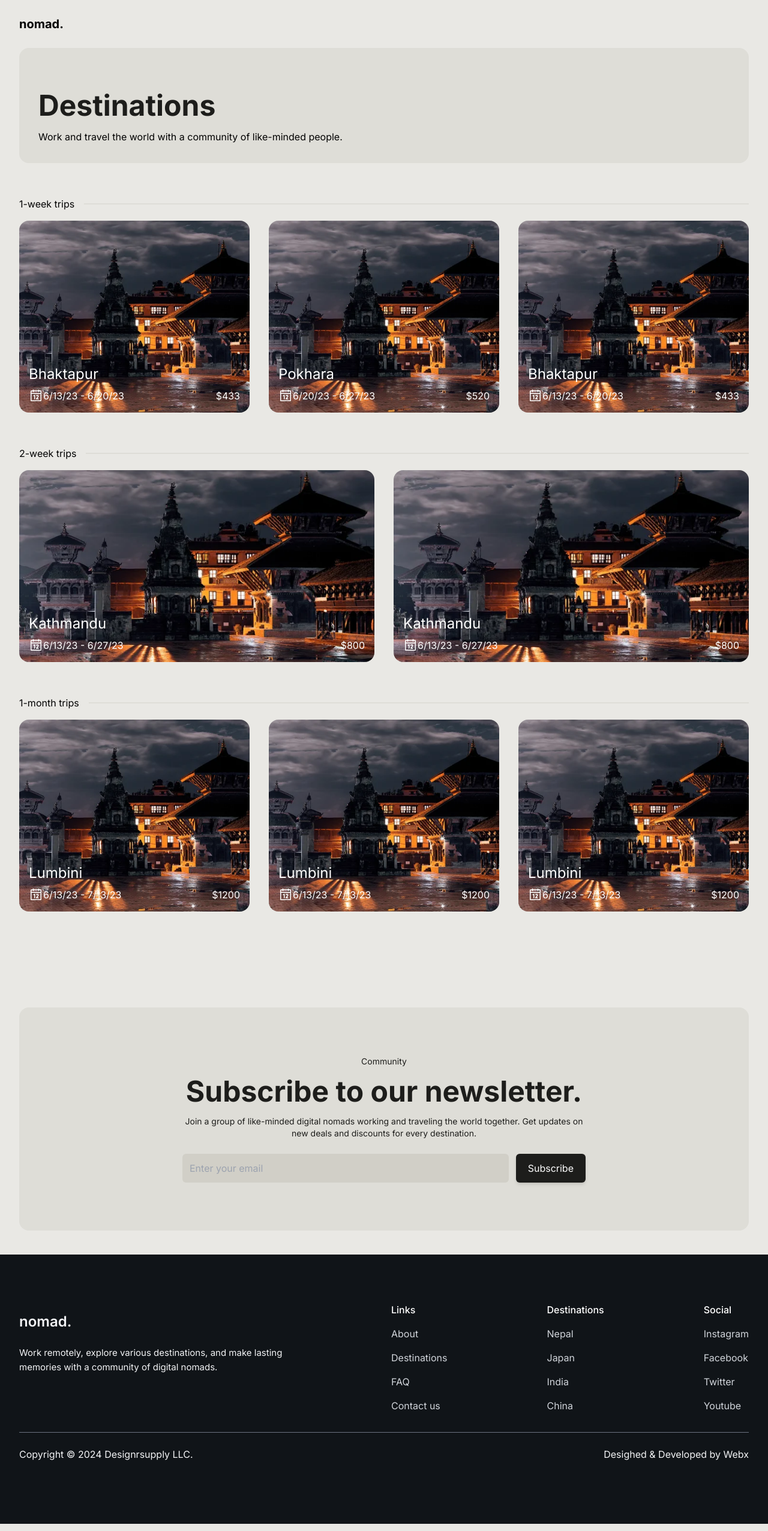
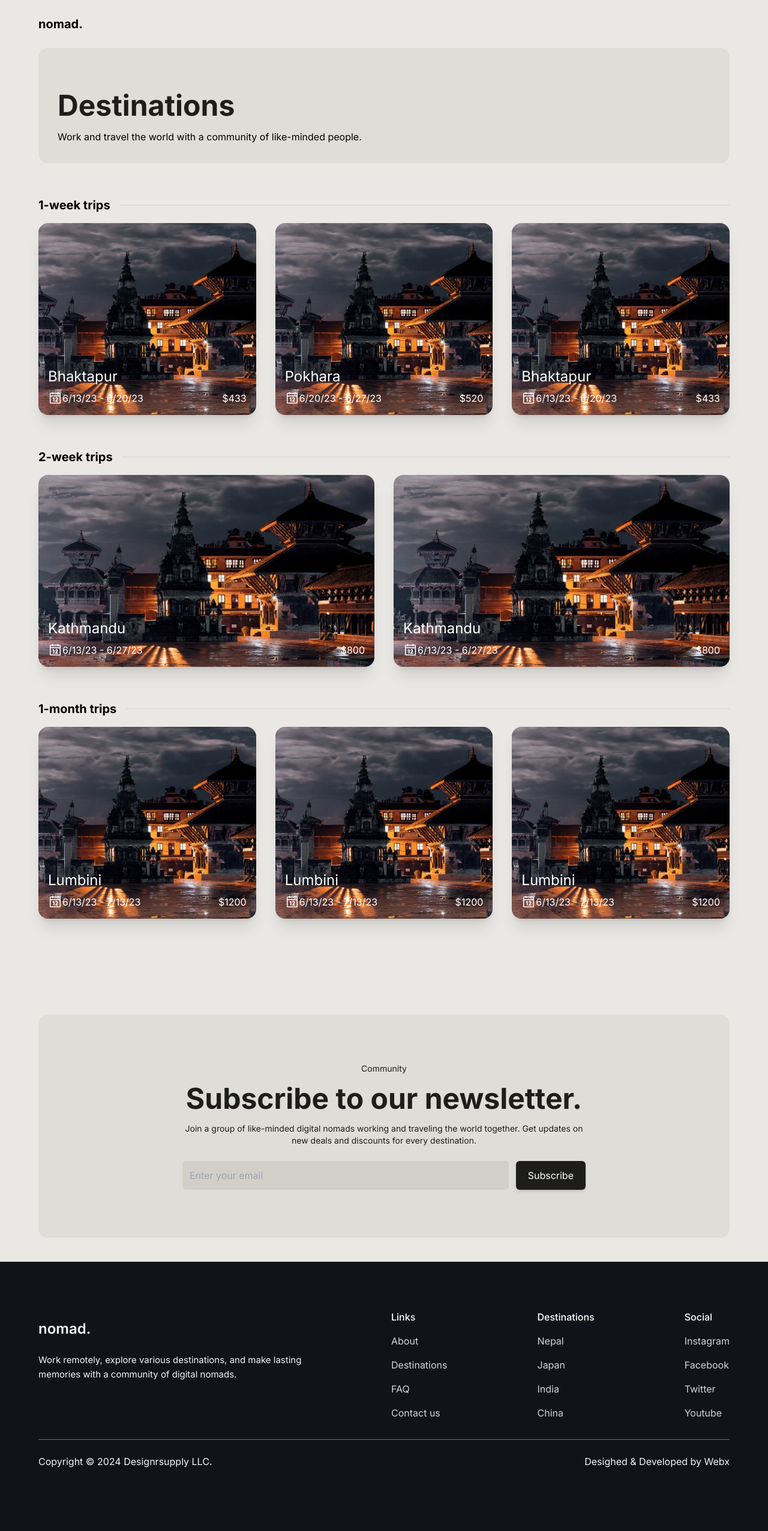
Before and after one commit to harisharanChaulagain/city-tour, a Next.js app: page /destination in a window 1280 px wide. Shown: the whole page at 60% size. Built offline with nearby package versions, Linux system fonts and the light colour scheme; some icons are missing.

Commit message:
padding change

```diff
--- a/app/about/page.tsx
+++ b/app/about/page.tsx
@@ -6,7 +6,7 @@ import pokheraImage from "../../assets/pokhera.jpg";
 export default function Page() {
   return (
     <div className=" py-20">
-      <div className="px-4 md:px-8">
+      <div className="px-4 sm:px-8 md:px-16">
         <h1 className="text-7xl font-bold flex justify-center items-center py-4">
           What Is Nomad?
         </h1>
--- a/app/contact/page.tsx
+++ b/app/contact/page.tsx
@@ -3,7 +3,7 @@ import React from "react";
 
 export default function Page() {
   return (
-    <main className="py-20">
+    <main className="py-20 px-4 sm:px-8 md:px-16">
       <section className="bg-[#DEDDD7]  rounded-2xl flex flex-col gap-4 p-8 mb-10">
         <h1 className="text-[#1D1D1B] font-bold text-5xl pt-10">Contact us</h1>
         <p>Feel free to contact us or leave us a message.</p>
--- a/app/destination/page.tsx
+++ b/app/destination/page.tsx
@@ -63,7 +63,7 @@ const OneMonthTrip = [
 
 export default function Page() {
   return (
-    <main className="px-4 md:px-8 py-20">
+    <main className="px-4 sm:px-8 md:px-16 py-20">
       <section className="bg-[#DEDDD7] rounded-2xl flex flex-col gap-4 p-8 mb-10">
         <h1 className="text-[#1D1D1B] font-bold text-5xl pt-10">
           Destinations
@@ -71,7 +71,7 @@ export default function Page() {
         <p>Work and travel the world with a community of like-minded people.</p>
       </section>
       <div className="flex items-center whitespace-nowrap gap-4 py-4">
-        1-week trips
+        <span className="text-xl font-bold"> 1-week trips</span>
         <span className="bg-[#DEDDD7] h-0.5 w-full"></span>
       </div>
       <section className="grid grid-cols-3 gap-8 mb-10 ">
@@ -81,7 +81,7 @@ export default function Page() {
         ))}
       </section>
       <div className="flex items-center whitespace-nowrap gap-4 py-4">
-        2-week trips
+        <span className="text-xl font-bold">2-week trips</span>
         <span className="bg-[#DEDDD7] h-0.5 w-full"></span>
       </div>
       <section className="grid grid-cols-2 gap-8 mb-10">
@@ -91,7 +91,7 @@ export default function Page() {
         ))}
       </section>
       <div className="flex items-center whitespace-nowrap gap-4 py-4">
-        1-month trips
+        <span className="text-xl font-bold">1-month trips</span>
         <span className="bg-[#DEDDD7] h-0.5 w-full"></span>
       </div>
       <section className="grid grid-cols-3 gap-8 mb-10">
@@ -106,8 +106,7 @@ export default function Page() {
 }
 
 const TripCard = ({ trip }: any) => (
-  <div>
-    <div className="h-80 relative overflow-hidden rounded-2xl">
+  <div className="h-80 relative overflow-hidden rounded-2xl shadow-xl">
     <Image
       src={trip.image}
       alt={trip.city}
@@ -124,5 +123,4 @@ const TripCard = ({ trip }: any) => (
       </div>
     </div>
   </div>
-  </div>
 );
--- a/app/faq/page.tsx
+++ b/app/faq/page.tsx
@@ -12,7 +12,7 @@ export default function Page() {
   };
 
   return (
-    <main className="py-20 px-4 md:px-8">
+    <main className="py-20 px-4 sm:px-8 md:px-16">
       <section className="bg-[#DEDDD7] rounded-2xl flex flex-col gap-4 p-8 mb-10">
         <h1 className="text-[#1D1D1B] font-bold text-5xl pt-10">
           Frequently Asked Questions
--- a/app/page.tsx
+++ b/app/page.tsx
@@ -55,7 +55,7 @@ export default function Page() {
   return (
     <main>
       <Herosection />
-      <section className="px-4 md:px-8 flex flex-col gap-4 ">
+      <section className="px-4 sm:px-8 md:px-16 flex flex-col gap-4 ">
         <h2 className="text-5xl font-bold">Work remotely. Travel the world.</h2>
         <div className="flex items-center gap-2 w-fit text-sm hover:cursor-pointer text-[#1D1D1b] hover:underline transition-all duration-300">
           <button className="text-white bg-[#1D1D1B] p-2 rounded-full">
@@ -64,7 +64,7 @@ export default function Page() {
           Learn how it works
         </div>
       </section>
-      <section className="py-20 px-4 md:px-8">
+      <section className="py-20 px-4 sm:px-8 md:px-16">
         <div className="relative">
           <div className="h-96 rounded-2xl overflow-hidden transition-all duration-300">
             <Image
--- a/components/DestinationSection.tsx
+++ b/components/DestinationSection.tsx
@@ -51,7 +51,7 @@ export default function DestinationSection() {
 
   return (
     <div className="relative">
-      <section className="px-4 md:px-8 flex flex-col gap-4">
+      <section className="px-4 sm:px-8 md:px-16 flex flex-col gap-4">
         <h1 className="text-sm">Destinations</h1>
         <h2 className="text-5xl font-bold">Our most popular destinations</h2>
         <Link href="/destination" className="flex items-center gap-2 w-fit text-sm hover:cursor-pointer text-[#1D1D1b] hover:underline transition-all duration-300">
@@ -61,7 +61,7 @@ export default function DestinationSection() {
           View all destinations
         </Link>
       </section>
-      <section className="px-4 md:px-8 flex flex-col gap-4 pt-10">
+      <section className="px-4 sm:px-8 md:px-16 flex flex-col gap-4 pt-10">
         {destinationDetails.map((item, index) => (
           <div
             key={index}
--- a/components/Footer.tsx
+++ b/components/Footer.tsx
@@ -5,7 +5,7 @@ import React from "react";
 
 export default function Footer() {
   return (
-    <footer className="text-gray-100 bg-[#101418] px-4 md:px-8 py-20">
+    <footer className="text-gray-100 bg-[#101418] px-4 sm:px-8 md:px-16 py-20">
       <div className="gap-6 justify-between md:flex">
         <div className="flex-1">
           <div className="max-w-md">
--- a/components/Herosection.tsx
+++ b/components/Herosection.tsx
@@ -38,7 +38,7 @@ export default function Herosection() {
   };
 
   return (
-    <main className=" md:px-4 py-20">
+    <main className=" px-4 sm:px-4 md:px-12 py-20">
       <div className="relative w-full h-96 rounded-2xl">
         <Slider ref={setSlider} {...settings}>
           {images.map((src, index) => (
--- a/components/Navbar.tsx
+++ b/components/Navbar.tsx
@@ -42,7 +42,7 @@ export default function Navbar() {
   return (
     <>
       <div className="bg-[#E9E8E4] w-screen">
-        <header className="w-full flex justify-between items-center bg-[#E9E8E4] fixed h-20 px-4 md:px-8 z-50">
+        <header className="w-full flex justify-between items-center bg-[#E9E8E4] fixed h-20 px-4 sm:px-8 md:px-16 z-50">
           <Link href="/" className="text-xl font-bold">
             nomad.
           </Link>
--- a/components/NewsLetter.tsx
+++ b/components/NewsLetter.tsx
@@ -3,8 +3,8 @@ import React from "react";
 
 export default function NewsLetter() {
   return (
-    <main className="px-4 md:px-8 py-10 ">
-        <section className=" bg-[#DEDDD7] py-20 rounded-2xl mx-auto px-4 md:px-8 text-[#1D1D1B]">
+    <main className="px-4 sm:px-8 md:px-16 py-10 ">
+      <section className=" bg-[#DEDDD7] py-20 rounded-2xl mx-auto px-4 md:px-8 text-[#1D1D1B]">
         <div className="flex flex-col gap-4 text-center max-w-2xl mx-auto">
           <h1 className="text-sm">Community</h1>
           <h3 className="text-5xl font-bold">Subscribe to our newsletter.</h3>
@@ -22,7 +22,7 @@ export default function NewsLetter() {
             <input
               type="email"
               placeholder="Enter your email"
-                className="text-gray-600 w-full p-3 rounded-md outline-none bg-[#D1CFC7]"
+              className="text-gray-600 w-full p-3 rounded-md outline-none bg-[#D1CFC7]"
             />
             <button className="w-full mt-3 px-5 py-3 rounded-md text-white bg-[#1D1D1B] hover:bg-[#1D1D1B]/90 active:bg-indigo-700 duration-150 outline-none shadow-md focus:shadow-none focus:ring-2 ring-offset-2 sm:mt-0 sm:ml-3 sm:w-auto">
               Subscribe
--- a/components/OurTeamSection.tsx
+++ b/components/OurTeamSection.tsx
@@ -57,7 +57,7 @@ function TeamCard({ image, name, location, description }: any) {
 
 export default function OurTeamSection() {
   return (
-    <main className="h-full bg-[#DFDDD8] py-20">
+    <main className="h-full bg-[#DFDDD8] py-20 sm:px-4 md:px-12">
       <div className="grid grid-cols-3 gap-4 h-full">
         <div className="col-span-1 p-4 ">
           <div className="sticky top-20">
```
Lines whose indentation alone changed are shown as unchanged.
